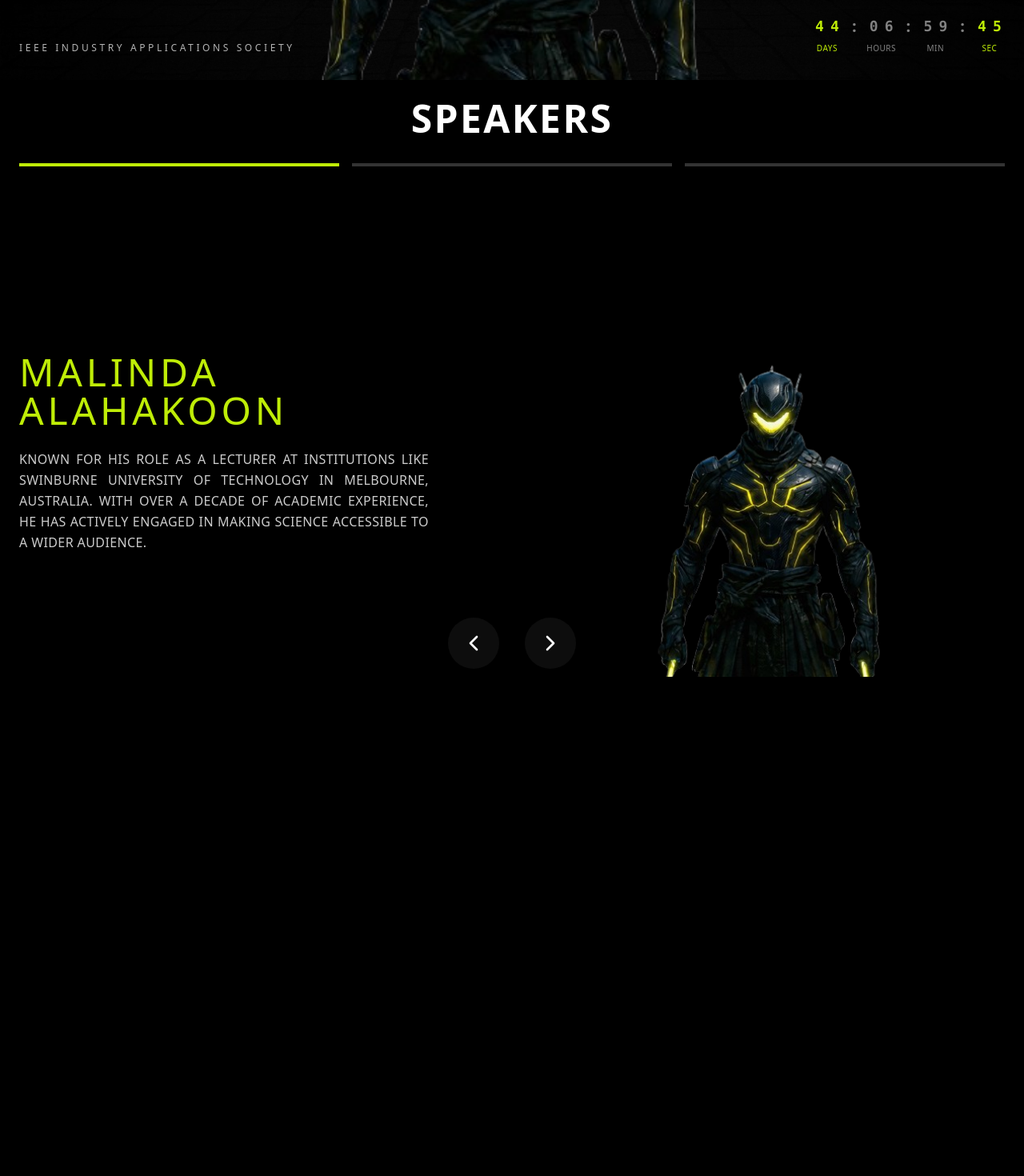
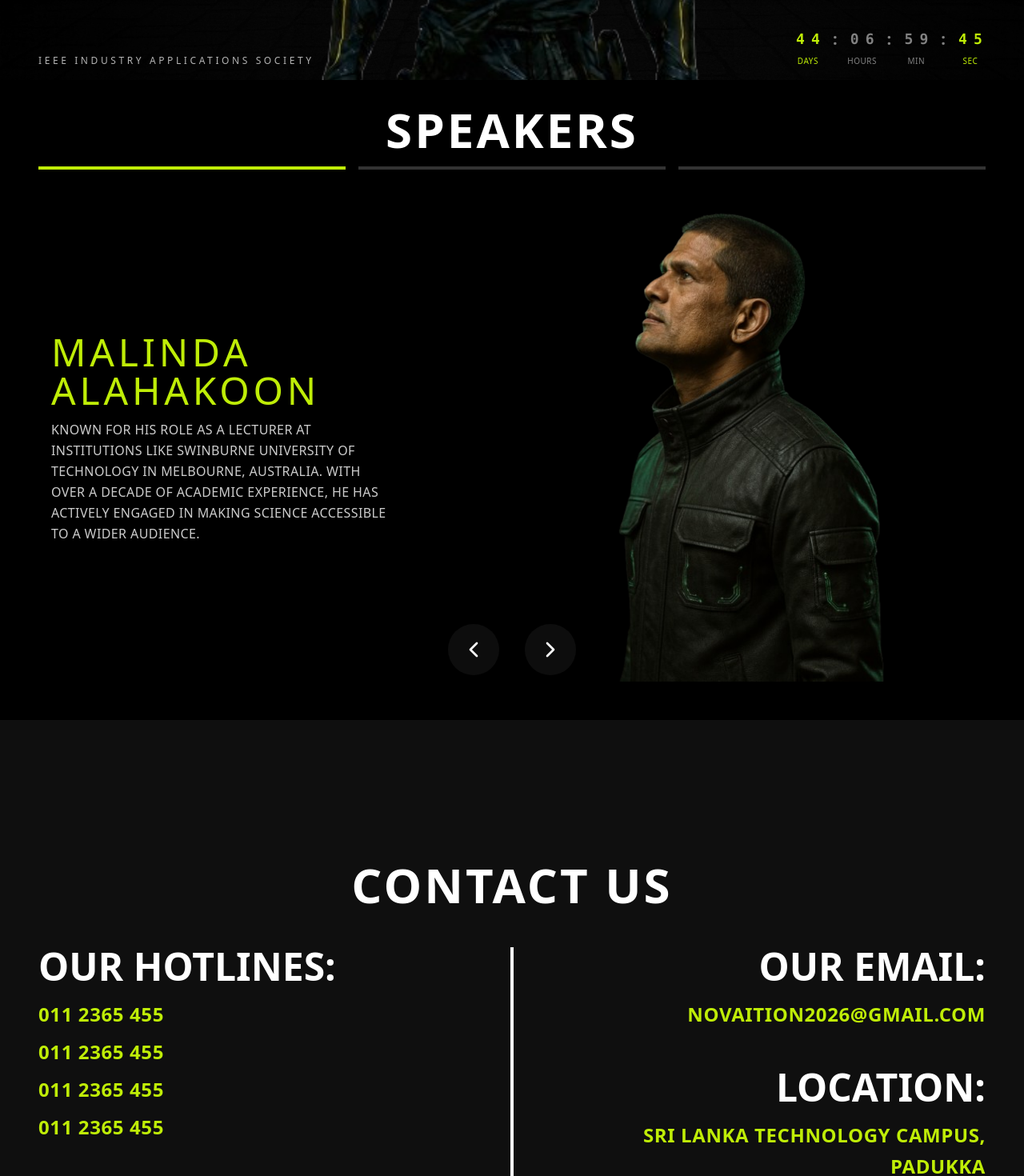
Before and after one commit to lamidu-rathnayake/Novaition-2026-official-website, a Next.js app: page / in a window 1280 px wide. Shown: the part 700-2170 px from the top of the page at 80% size. Before the commit the page ends 1600 px from the top, so only its background shows below. Built offline with nearby package versions, Linux system fonts and the light colour scheme; a web font is replaced by a local one.

Commit message:
i added contact us section and also make some changes to hero and speaker sections

```diff
--- a/app/globals.css
+++ b/app/globals.css
@@ -68,13 +68,13 @@
 
 /* all pages and sections must be start with <section class="page-container"> */
 @layer components {
-  .page-container {
+  .page-container,.wrapper {
     padding-left: var(--page-padding);
     padding-right: var(--page-padding);
   }
 
   @media (min-width: 768px) {
-    .page-container {
+    .page-container,.wrapper {
       padding-left: var(--page-padding-md);
       padding-right: var(--page-padding-md);
     }
--- a/app/page.tsx
+++ b/app/page.tsx
@@ -1,11 +1,13 @@
 import HeroSection from '@/components/sections/HeroSection';
 import Speakers from '@/components/sections/Speakers';
+import Contact from '@/components/sections/Contact';
 
 export default function Home() {
   return (
     <main>
       <HeroSection />
       <Speakers />
+      <Contact />
     </main>
   );
 }
--- a/components/layout/Navbar.tsx
+++ b/components/layout/Navbar.tsx
@@ -19,7 +19,9 @@ export default function Navbar() {
     ];
 
     return (
-        <nav className="absolute top-0 left-0 right-0 z-50 flex items-center justify-between py-4 bg-transparent" style={{ paddingLeft: 'var(--page-padding)', paddingRight: 'var(--page-padding)' }}>
+        // i use page container here to apply the padding from globals.css
+        // py-4 for vertical padding
+        <nav className="page-container absolute top-0 left-0 right-0 z-50 flex items-center justify-between py-4 bg-transparent">
             {/* Logo */}
             <div className="relative w-auto h-4 md:h-4 flex justify-center items-center z-50">
                 <Image
--- /dev/null
+++ b/components/sections/Contact.tsx
@@ -0,0 +1,60 @@
+'use client';
+
+export default function Contact() {
+    return (
+        <section className="page-container py-4 w-full bg-muted text-foreground flex flex-col items-center justify-center h-auto md:h-screen">
+
+            {/* Title */}
+            <h2 className="text-5xl md:text-6xl font-bold text-center py-12 tracking-wider text-white uppercase">
+                CONTACT US
+            </h2>
+
+            <div className="w-full mx-auto flex flex-col md:flex-row items-stretch justify-center gap-8 md:gap-0 relative">
+
+                {/* Left Column: Hotlines */}
+                <div className="w-full md:w-1/2 flex flex-col items-center md:items-start gap-2 md:pl-0 text-center md:text-left">
+                    <h3 className="text-3xl md:text-5xl font-bold uppercase text-white mb-2">
+                        OUR HOTLINES:
+                    </h3>
+                    <p className="text-xl md:text-2xl font-bold text-primary tracking-wide">011 2365 455</p>
+                    <p className="text-xl md:text-2xl font-bold text-primary tracking-wide">011 2365 455</p>
+                    <p className="text-xl md:text-2xl font-bold text-primary tracking-wide">011 2365 455</p>
+                    <p className="text-xl md:text-2xl font-bold text-primary tracking-wide">011 2365 455</p>
+                </div>
+
+                {/* Vertical Splitter (Desktop Only) */}
+                <div className="hidden md:block w-1 bg-white absolute left-1/2 top-0 bottom-0 -translate-x-1/2"></div>
+
+                {/* Right Column: Email & Location */}
+                <div className="w-full md:w-1/2 flex flex-col items-center md:items-end gap-12 md:pr-0 text-center md:text-right">
+
+                    {/* Email */}
+                    <div className="flex flex-col items-center md:items-end gap-2">
+                        <h3 className="text-3xl md:text-5xl font-bold uppercase text-white mb-2">
+                            OUR EMAIL:
+                        </h3>
+                        <p className="text-lg md:text-2xl font-bold text-primary tracking-wide uppercase">
+                            NOVAITION2026@GMAIL.COM
+                        </p>
+                    </div>
+
+                    {/* Location */}
+                    <div className="flex flex-col items-center md:items-end gap-2">
+                        <h3 className="text-3xl md:text-5xl font-bold uppercase text-white mb-2">
+                            LOCATION:
+                        </h3>
+                        <p className="text-lg md:text-2xl font-bold text-primary tracking-wide uppercase max-w-md">
+                            SRI LANKA TECHNOLOGY CAMPUS, PADUKKA
+                        </p>
+                    </div>
+
+                </div>
+
+            </div>
+
+            {/* Bottom Padding */}
+            <div className="h-16 md:h-24"></div>
+
+        </section>
+    );
+}
--- a/components/sections/HeroSection.tsx
+++ b/components/sections/HeroSection.tsx
@@ -4,6 +4,7 @@ import CountdownTimer from '../ui/CountdownTimer';
 
 export default function HeroSection() {
     return (
+        // we can not put .page-container on section because it will affect the absolute children like background image
         <section className="relative w-full min-h-screen bg-black overflow-hidden flex flex-col">
             {/* Background Image Container */}
             <div className="absolute inset-0"> {/* Removed z-0 */}
@@ -46,7 +47,9 @@ export default function HeroSection() {
             </div>
 
             {/* Bottom Bar */}
-            <div className="w-full py-8 flex flex-col md:flex-row justify-between items-end relative z-30 mt-auto bg-transparent" style={{ paddingLeft: 'var(--page-padding)', paddingRight: 'var(--page-padding)' }}>
+            // Using page-container to apply horizontal padding from globals.css
+            // py-4 for vertical padding
+            <div className="page-container w-full py-4 flex flex-col md:flex-row justify-between items-end relative z-30 mt-auto bg-transparent" >
 
                 <div className="text-white/70 font-sans text-[10px] md:text-xs tracking-[0.3em] uppercase mb-4 md:mb-0 hidden md:block">
                     IEEE Industry Applications Society
--- a/components/sections/Speakers.tsx
+++ b/components/sections/Speakers.tsx
@@ -11,7 +11,7 @@ const speakers = [
         name: "MALINDA ALAHAKOON",
         title: "SRI LANKAN BORN LECTURER AND SCIENCE COMMUNICATOR",
         description: "KNOWN FOR HIS ROLE AS A LECTURER AT INSTITUTIONS LIKE SWINBURNE UNIVERSITY OF TECHNOLOGY IN MELBOURNE, AUSTRALIA. WITH OVER A DECADE OF ACADEMIC EXPERIENCE, HE HAS ACTIVELY ENGAGED IN MAKING SCIENCE ACCESSIBLE TO A WIDER AUDIENCE.",
-        image: "/hero-character.png", // Using hero char as placeholder for now
+        image: "/malinda.png", // Using hero char as placeholder for now
     },
     {
         id: 2,
@@ -43,17 +43,17 @@ export default function Speakers() {
     const currentSpeaker = speakers[currentIndex];
 
     return (
-        <section className="relative w-full min-h-screen bg-background text-foreground flex flex-col overflow-hidden" style={{ padding: 'var(--page-padding)' }}>
+        <section className="page-container py-4 relative w-full min-h-screen bg-background text-foreground flex flex-col overflow-hidden" >
 
             {/* Title */}
-            <h2 className="text-5xl md:text-5xl font-bold text-center mb-8 tracking-wider">
+            <h2 className="text-5xl md:text-6xl font-bold text-center py-4 tracking-wider">
                 SPEAKERS
             </h2>
 
-            <div className="w-full max-w-7xl mx-auto flex flex-col grow relative">
+            <div className="w-full mx-auto flex flex-col grow relative">
 
                 {/* Progress Bars */}
-                <div className="flex gap-4 mb-8 md:mb-12">
+                <div className="flex gap-4">
                     {speakers.map((_, index) => (
                         <div
                             key={index}
@@ -64,23 +64,25 @@ export default function Speakers() {
                 </div>
 
                 {/* Content Grid */}
-                <div className="flex flex-col md:flex-row items-center justify-between gap-8 md:gap-16 grow">
+                <div className="flex flex-col md:flex-row md:items-stretch items-center justify-between gap-8 md:gap-12 grow py-8">
 
                     {/* Left: Text Content */}
-                    <div className="w-full md:w-1/2 space-y-6 text-left order-2 md:order-1 flex flex-col items-start">
-                        <h3 className="text-primary text-4xl md:text-5xl lg:text-5xl tracking-widest uppercase leading-none max-w-[12ch]">
-                            {currentSpeaker.name}
-                            {/* IS A {currentSpeaker.title} */}
-                        </h3>
-                        <p className="text-foreground/80 text-sm md:text-base leading-relaxed tracking-wide uppercase font-light text-justify max-w-lg">
-                            {currentSpeaker.description}
-                        </p>
+                    <div className="w-full md:w-1/2 space-y-4 md:space-y-6 order-2 md:order-1 flex flex-col justify-center items-center md:items-start p-3 md:p-4">
+                        <div className="relative w-full md:w-4/5 flex flex-col justify-center items-center md:items-start gap-3">
+                            <h3 className="text-primary text-2xl md:text-4xl lg:text-5xl tracking-widest uppercase leading-tight md:leading-none max-w-full md:max-w-[12ch] text-center md:text-left">
+                                {currentSpeaker.name}
+                                {/* IS A {currentSpeaker.title} */}
+                            </h3>
+                            <p className="text-foreground/80 text-xs md:text-sm lg:text-base leading-relaxed tracking-wide uppercase font-light text-center md:text-left max-w-lg">
+                                {currentSpeaker.description}
+                            </p>
+                        </div>
                     </div>
 
                     {/* Right: Image */}
-                    <div className="w-full md:w-1/2 h-[55vh] md:h-[70vh] relative order-1 md:order-2 flex justify-center items-end">
+                    <div className="w-full md:w-1/2 relative order-1 md:order-2">
                         {/* Image Container */}
-                        <div className="relative w-full h-full">
+                        <div className="relative w-full h-[50vh] md:h-full">
                             <Image
                                 src={currentSpeaker.image}
                                 alt={currentSpeaker.name}
```
Also changed, not shown: components/sections/ContactsSection.tsx (deleted), public/malinda.png (added).
